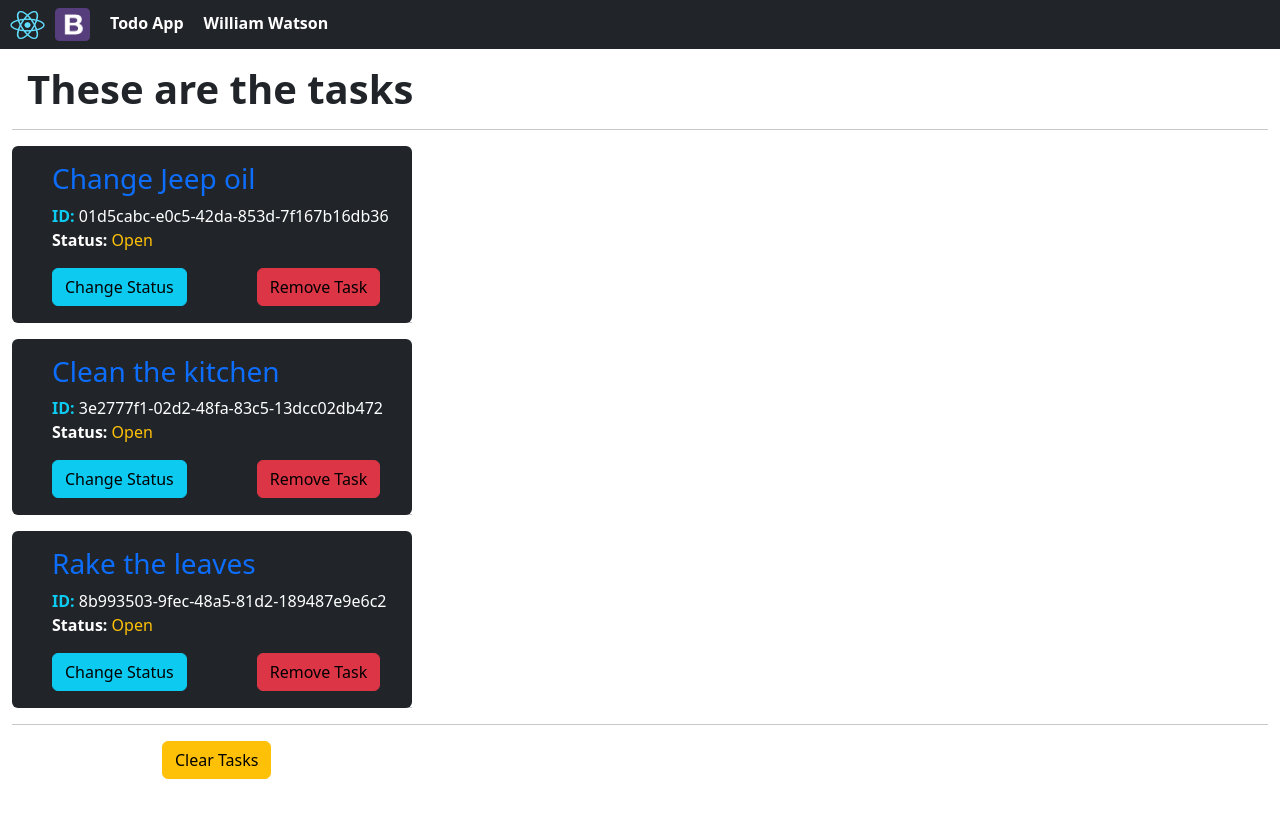
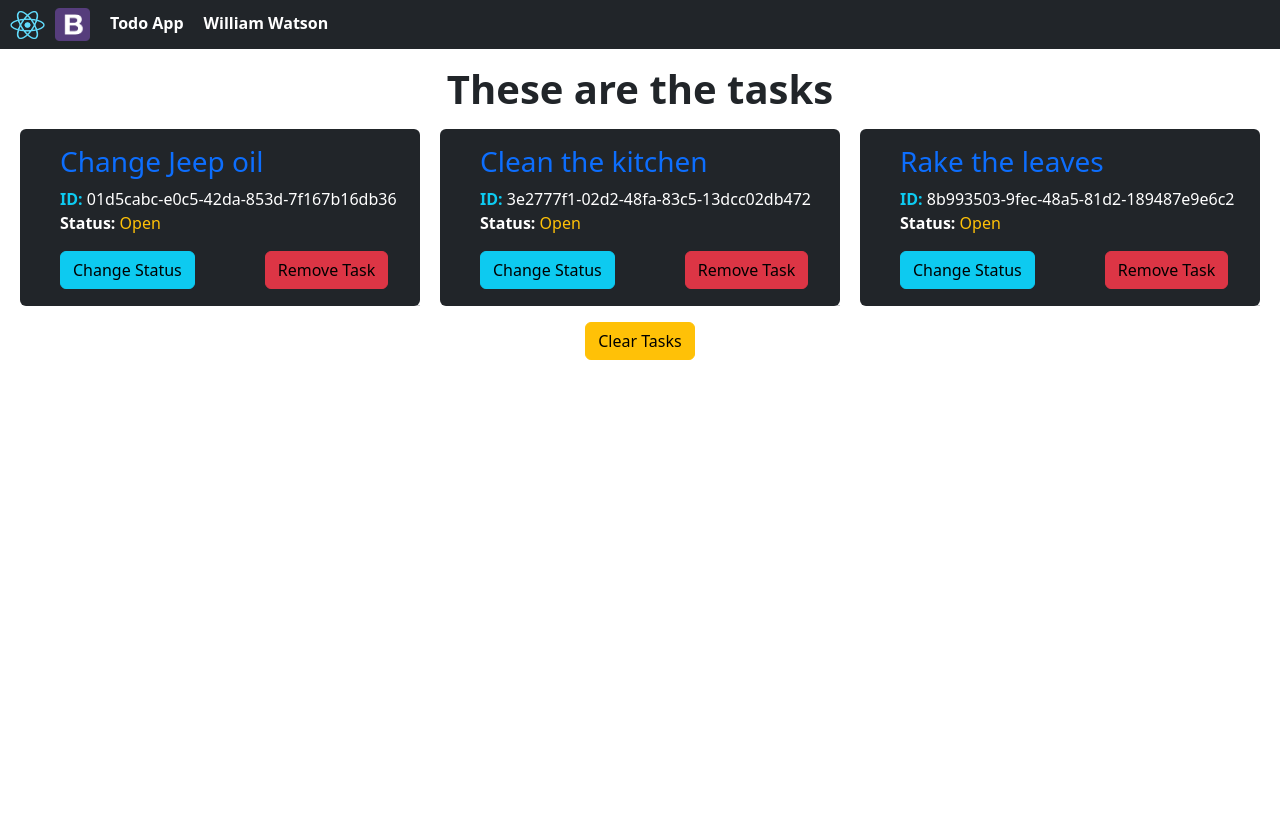
Before and after one commit to threnody5/INFO-5143-lab, a React (Create React App) app: page / in a window 1280 px wide. Shown: the top 818 px of the page. Built offline with nearby package versions, Linux system fonts and the light colour scheme.

Commit message:
update styling to flex

```diff
--- a/src/components/Header/index.jsx
+++ b/src/components/Header/index.jsx
@@ -8,7 +8,7 @@ import bootstrapIcon from '../../icons/Bootstrap-icon.png';
 export default function Header() {
   return (
     <>
-      <nav className='navbar navbar-dark bg-dark'>
+      <nav className='navbar me-auto navbar-right navbar-dark bg-dark'>
         <div className=''>
           <img
             style={{ marginLeft: '10px', marginRight: '10px' }}
@@ -24,7 +24,7 @@ export default function Header() {
             width={35}
           />
           <span className='text-white'>
-            <strong style={{ marginLeft: '20px', marginRight: '20px' }}>
+            <strong style={{ marginLeft: '20px', marginRight: '20px', textAlign: 'right' }}>
               Todo App
             </strong>
           </span>
--- a/src/components/Tasks/index.jsx
+++ b/src/components/Tasks/index.jsx
@@ -51,17 +51,21 @@ export default function Tasks() {
 
   return (
     <>
-      <div className='container-fluid mt-3'>
-        <h1 style={{ marginLeft: 15, fontWeight: 'bold' }}>
+      <div className='container-fluid mt-3 mb-3'>
+        <h1 style={{ fontWeight: 'bold', textAlign: 'center' }}>
           These are the tasks
         </h1>
-        <hr />
       </div>
-      <div className='container-fluid'>
-        <div>
+      <div className='container'>
+        <div
+        style={{ display: 'flex', flexDirection: 'row', gap: 20, justifyContent: 'center' }}
+        className='mr-3'
+        >
           {tasks.map((mappedTask, key) => {
             return (
-              <div key={key}>
+              <div
+              key={key}
+              >
                 <Task
                   key={key}
                   id={mappedTask.id}
@@ -74,11 +78,10 @@ export default function Tasks() {
             );
           })}
         </div>
-        <hr />
-        <div>
+        <div style={{ justifyContent: 'center', textAlign: 'center' }}>
           <button
             className='btn btn-warning mb-5'
-            style={{ marginLeft: 150}}
+            // style={{ marginLeft: 150 }}
             onClick={() => {
               clearTasksHandler();
             }}
```
